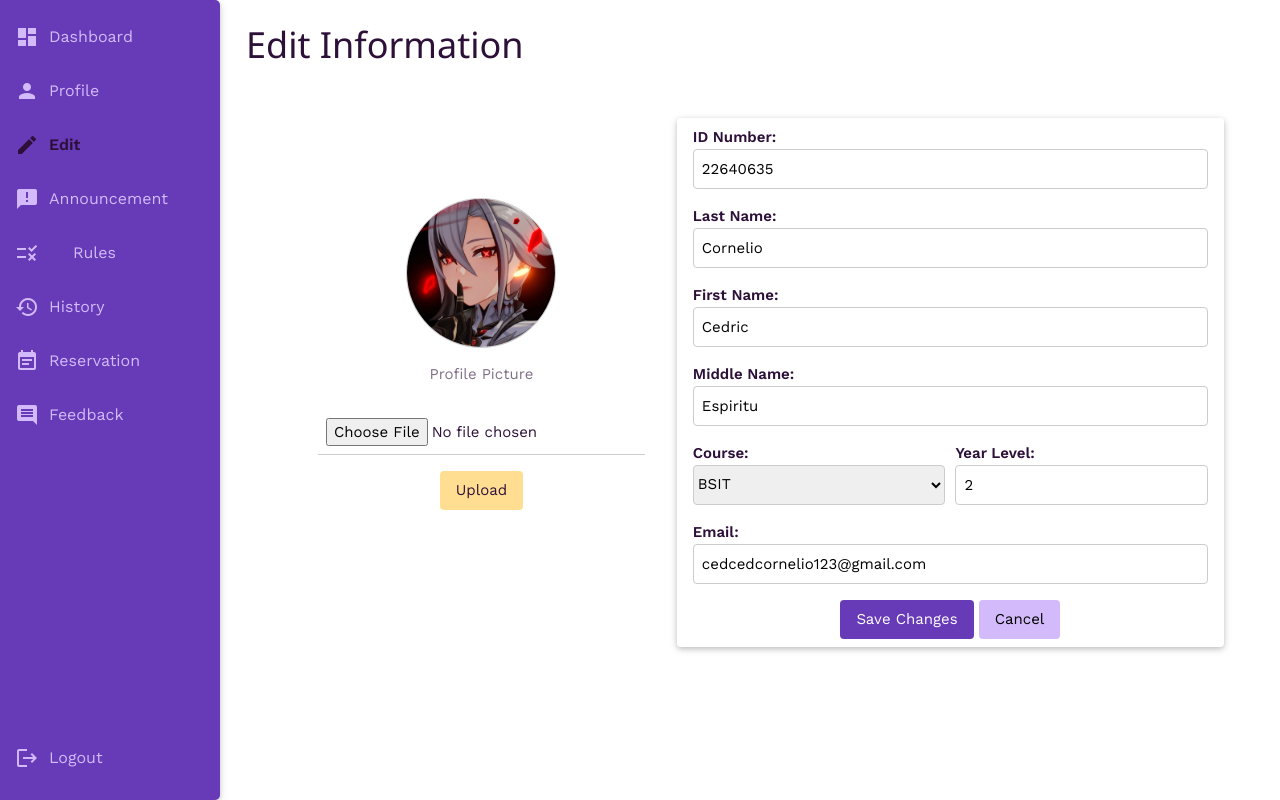
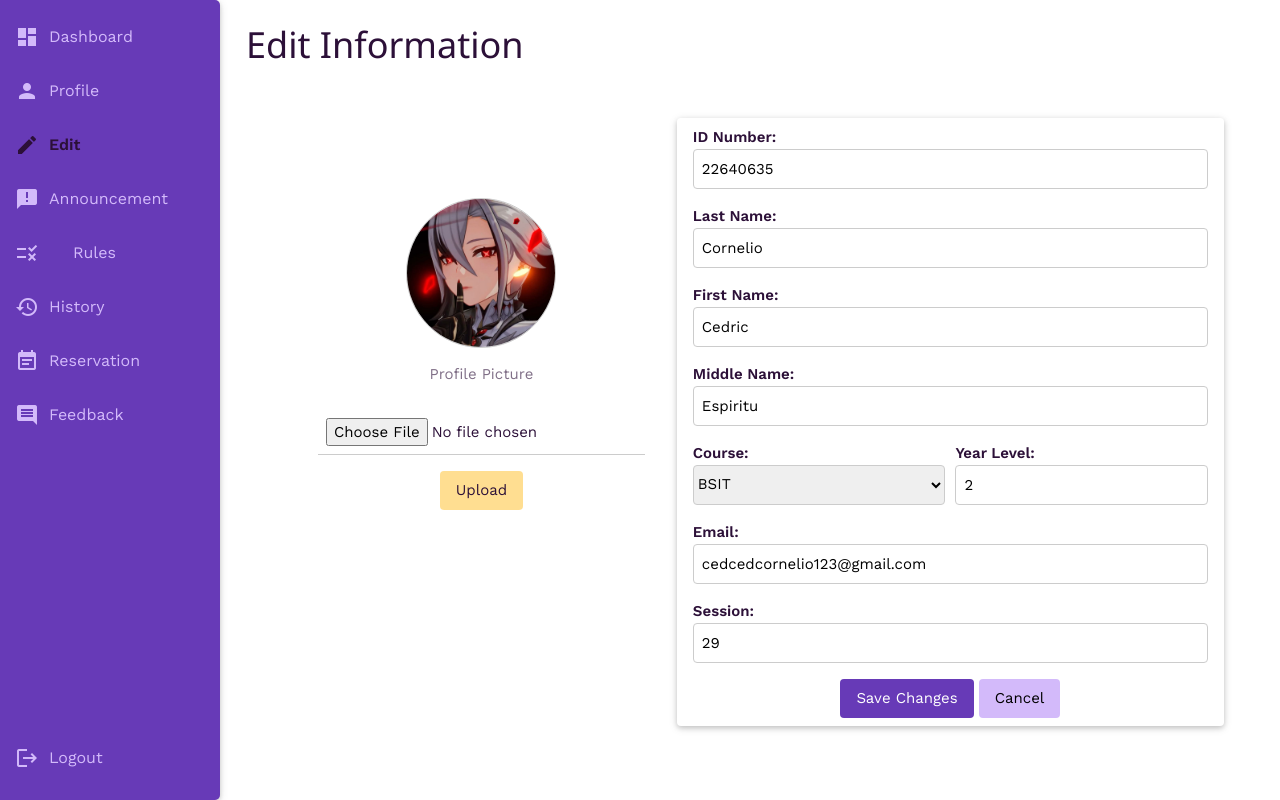
Before and after one commit to cedceddyyy/Sit_In_Monitoring_System, a Flask app: page /edit in a window 1280 px wide. Run offline with Flask 3, Linux system fonts and the light colour scheme; a user stored in the database is signed in; data comes from the database, SQL or seed files in the repository; both versions use the stored data as it was after the commit.

Commit message:
Done with the admin

```diff
--- a/app.py
+++ b/app.py
@@ -113,7 +113,8 @@ def dashboard():
             "course": user_info[4],
             "year_level": user_info[5],
             "email": user_info[6],
-            "profile_image": user_info[7] if len(user_info) > 7 else "default.png"
+            "profile_image": user_info[7] if len(user_info) > 7 else "default.png",
+            "session": user_info[8]
         }
         return render_template("dashboard.html", pagetitle="Dashboard", user=user_data, announcements=announcements)
 
@@ -137,7 +138,8 @@ def profile():
             "course": user_info[4],
             "year_level": user_info[5],
             "email": user_info[6],
-            "profile_image": user_info[7] if len(user_info) > 7 else "default.png"
+            "profile_image": user_info[7] if len(user_info) > 7 else "default.png",
+            "session": user_info[8]
         }
         return render_template("profile.html", pagetitle="Profile" , user=user_data)
 
@@ -310,7 +312,8 @@ def edit():
             "course": user_info[4],
             "year_level": user_info[5],
             "email": user_info[6],
-            "profile_image": user_info[7] if len(user_info) > 7 else "default.png"
+            "profile_image": user_info[7] if len(user_info) > 7 else "default.png",
+            "session": user_info[8]
         }
         return render_template("edit.html", pagetitle="Edit Information", user=user_data)
 
--- a/dbhelper.py
+++ b/dbhelper.py
@@ -107,7 +107,7 @@ def get_user_info(username):
     conn = connect_db()
     cursor = conn.cursor()
 
-    cursor.execute("SELECT idno, lastname, firstname, middlename, course, year_level, email, profile_image FROM users WHERE username = ? ", (username,))
+    cursor.execute("SELECT idno, lastname, firstname, middlename, course, year_level, email, profile_image, session FROM users WHERE username = ? ", (username,))
     user_info = cursor.fetchone()
     conn.close()
 
--- a/templates/dashboard.html
+++ b/templates/dashboard.html
@@ -25,7 +25,7 @@
                         <p><strong>Course:</strong> {{ user.course }}</p>
                         <p><strong>Year Level:</strong> {{ user.year_level }}</p>
                         <p><strong>Email:</strong> {{ user.email }}</p>
-                        <p><strong>Session:</strong></p>
+                        <p><strong>Session:</strong> {{ user.session }}</p>
                     </div>
                 </div>
             </div>
--- a/templates/edit.html
+++ b/templates/edit.html
@@ -67,6 +67,11 @@
                 <input type="email" name="email" class="w3-input w3-border w3-round" value="{{ user.email }}" required>
             </div>
 
+            <div class="w3-margin-bottom font-color">
+                <label class="font-color"><b>Session:</b></label>
+                <input type="number" name="session" class="w3-input w3-border w3-round" value="{{ user.session }}" readonly>
+            </div>
+
             <div class="w3-center">
                 <button type="submit" class="w3-button w3-deep-purple w3-round w3-padding">Save Changes</button>
                 <a href="{{ url_for('profile') }}" class="w3-button w3-round w3-padding" style="background-color: #D3BAFA;">Cancel</a>
--- a/templates/profile.html
+++ b/templates/profile.html
@@ -27,6 +27,7 @@
             <p><strong>Course:</strong> {{ user.course }}</p>
             <p><strong>Year Level:</strong> {{ user.year_level }}</p>
             <p><strong>Email:</strong> {{ user.email }}</p>
+            <p><strong>Session:</strong> {{ user.session }}</p>
          </div>
       </div>
    {% else %}
```
Also changed, not shown: users.db.
